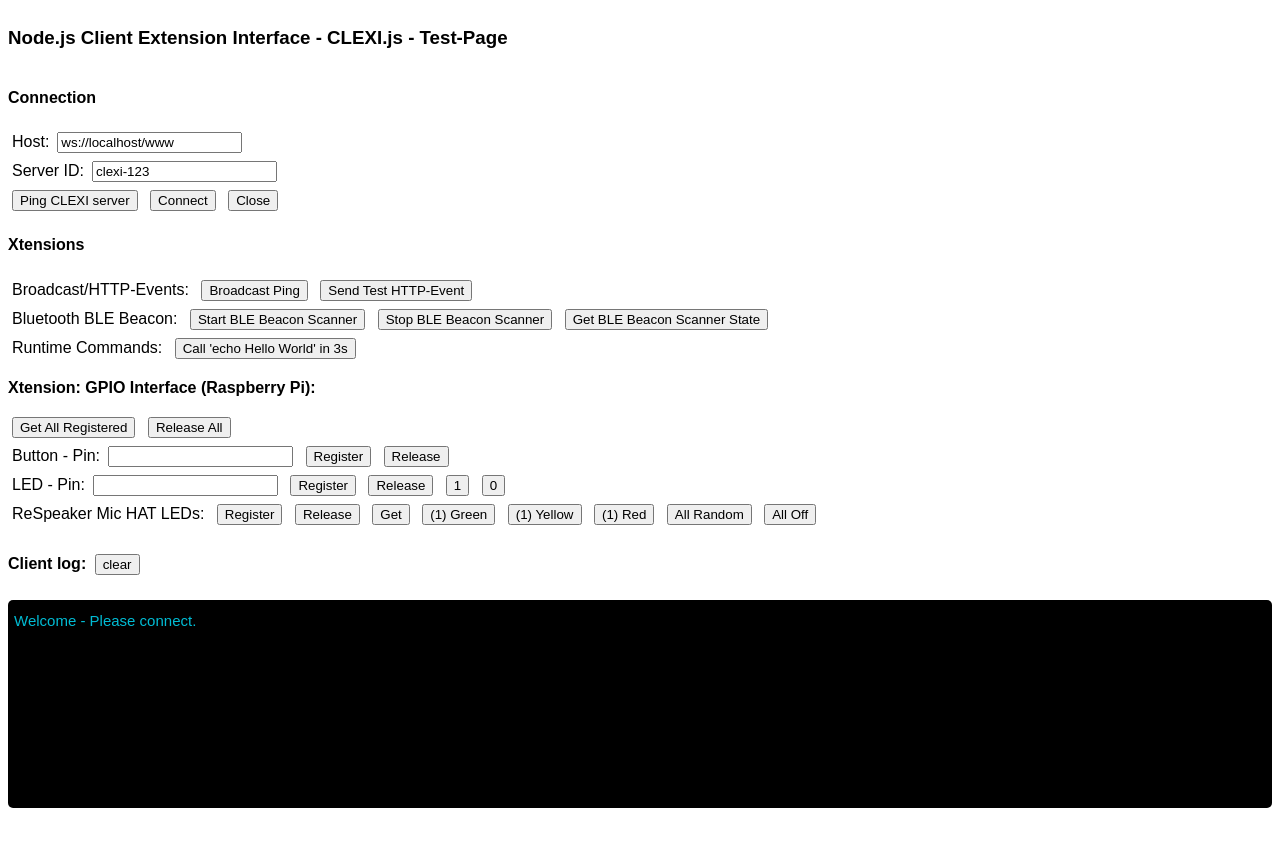
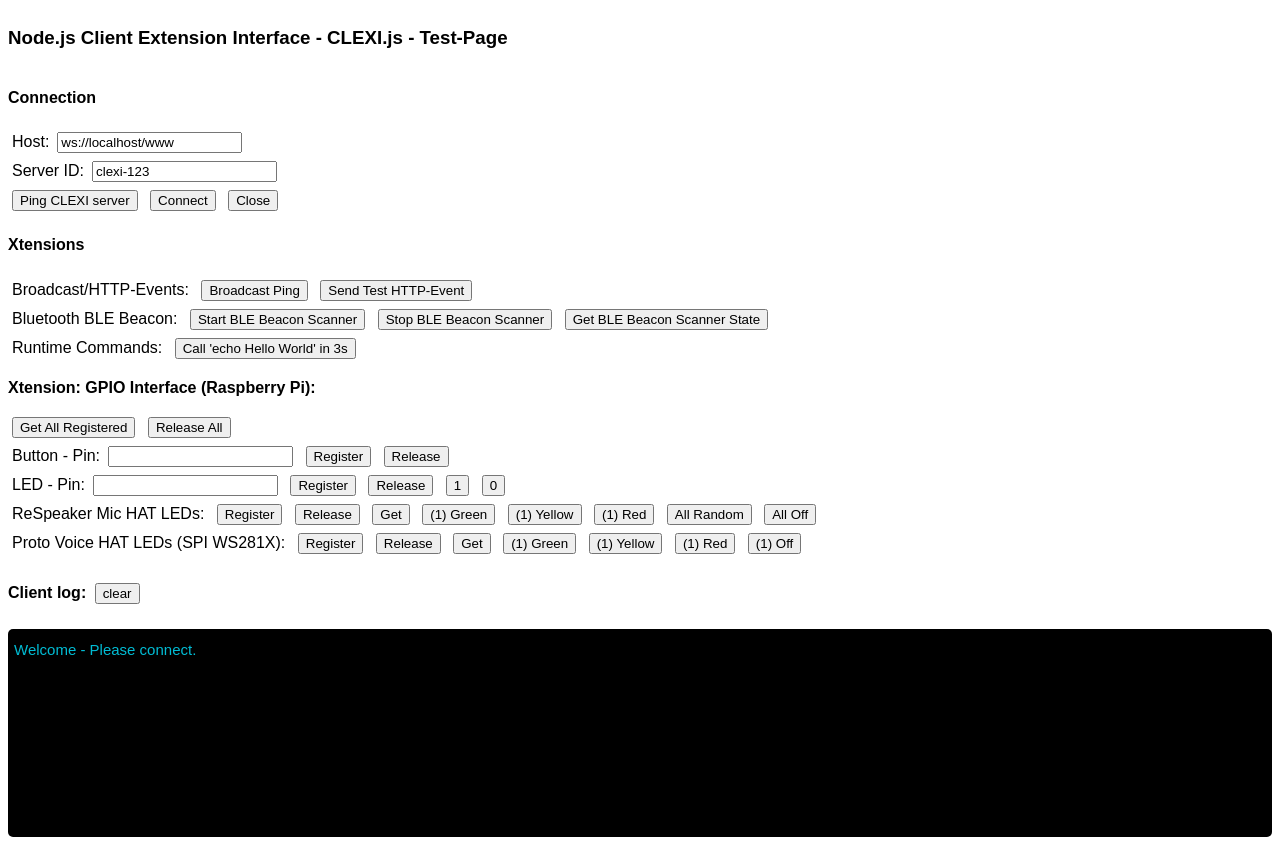
Before and after one commit to bytemind-de/nodejs-client-extension-interface, a website: page www/index.html in a window 1280 px wide. Before the commit the page ends 812 px from the top, so only its background shows below. Drawn offline with Linux system fonts and the light colour scheme.

Commit message:
Update index.html

```diff
--- a/www/index.html
+++ b/www/index.html
@@ -107,6 +107,16 @@
 			<button onclick="websocketSetGpioRespeakerMicHat(1, 150, 0, 0);">(1) Red</button>
 			<button onclick="websocketSetAllRandomGpioRespeakerMicHat();">All Random</button>
 			<button onclick="websocketSetAllOffGpioRespeakerMicHat();">All Off</button>
+		</div>
+		<div>
+			<label>Proto Voice HAT LEDs (SPI WS281X):</label>
+			<button onclick="websocketRegisterGpioProtoVoiceHat();">Register</button>
+			<button onclick="websocketReleaseGpioProtoVoiceHat();">Release</button>
+			<button onclick="websocketGetGpioProtoVoiceHat();">Get</button>
+			<button onclick="websocketSetGpioProtoVoiceHat(1, 0, 150, 0);">(1) Green</button>
+			<button onclick="websocketSetGpioProtoVoiceHat(1, 100, 100, 0);">(1) Yellow</button>
+			<button onclick="websocketSetGpioProtoVoiceHat(1, 150, 0, 0);">(1) Red</button>
+			<button onclick="websocketSetGpioProtoVoiceHat(1, 0, 0, 0);">(1) Off</button>
 		</div>
 	</div>
 	<h4>Client log: <button onclick="document.getElementById('log-out').innerHTML = '';">clear</button></h4>
@@ -310,6 +320,30 @@
 			websocketSetGpioRespeakerMicHat(2, 0, 0, 0);
 			websocketSetGpioRespeakerMicHat(3, 0, 0, 0);
 		}
+		//GPIO-Interface - Custom Item - Custom Proto Voice HAT (WS281X SPI interface)
+		function websocketRegisterGpioProtoVoiceHat(){
+			websocketSendGpioInterfaceRequest("register", "item", {
+				file: "rpi-spi-rgb-leds",
+				options: {numOfLeds: 1, ledType: "ws281x"}
+			});
+		}
+		function websocketReleaseGpioProtoVoiceHat(){
+			websocketSendGpioInterfaceRequest("release", "item", {
+				file: "rpi-spi-rgb-leds"
+			});
+		}
+		function websocketGetGpioProtoVoiceHat(){
+			websocketSendGpioInterfaceRequest("get", "item", {
+				file: "rpi-spi-rgb-leds"
+			});
+		}
+		function websocketSetGpioProtoVoiceHat(ledIndex, red, green, blue){
+			websocketSendGpioInterfaceRequest("set", "item", {
+				file: "rpi-spi-rgb-leds",
+				data: {ledIndex: ledIndex, red: red, green: green, blue: blue}
+			});
+		}
+
 		function getRandomLedValue(){
 			return Math.round(Math.random() * 255 * 0.2);
 		}
```
